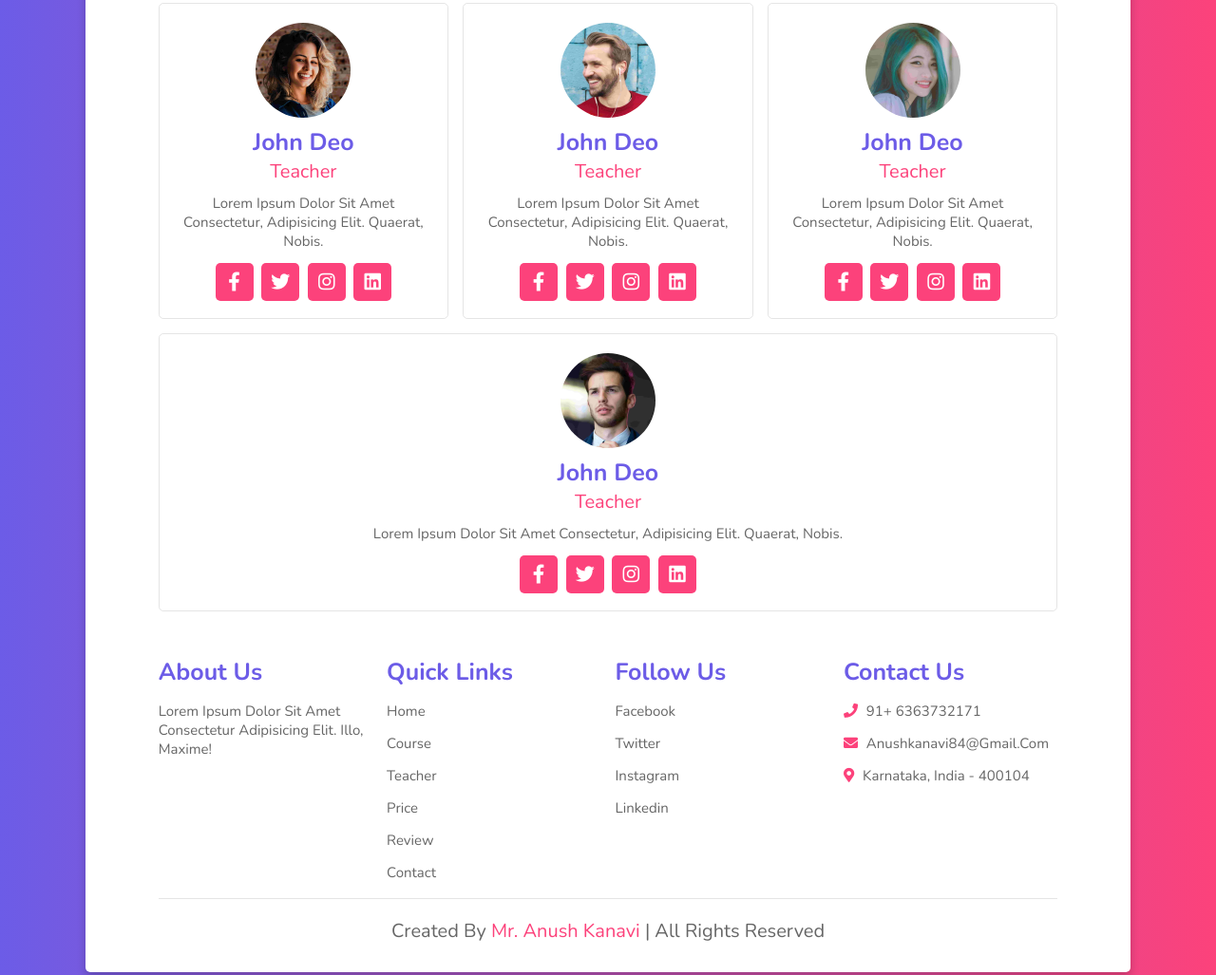
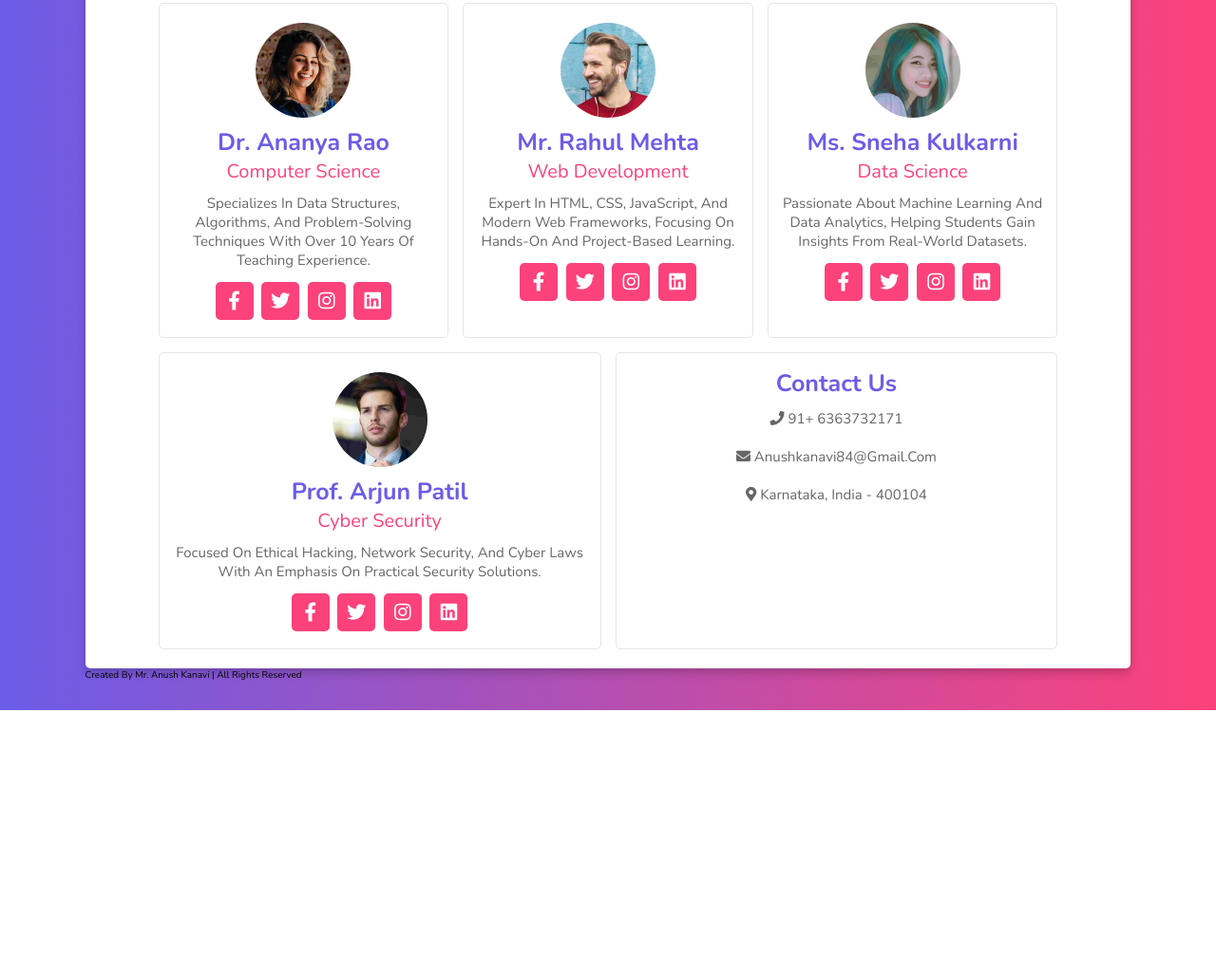
Before and after one commit to anushkanavi84-hash/EDC, a plain HTML site: page teacher.html in a window 1280 px wide. Shown: the part 201-1228 px from the top of the page at 95% size. After the commit the page ends 949 px from the top, so only its background shows below. Drawn offline with nearby package versions, Linux system fonts and the light colour scheme.

Commit message:
Update teacher.html

```diff
--- a/teacher.html
+++ b/teacher.html
@@ -41,9 +41,9 @@
 
     <div class="box">
     <img src="teacher-1.png" alt="">
-        <h3>john deo</h3>
-        <span>teacher</span>
-        <p>Lorem ipsum dolor sit amet consectetur, adipisicing elit. Quaerat, nobis.</p>
+    <h3>Dr. Ananya Rao</h3>
+    <span>Computer Science</span>
+    <p>Specializes in data structures, algorithms, and problem-solving techniques with over 10 years of teaching experience.</p>
     <div class="share">
         <a href="#" class="fab fa-facebook-f"></a>
         <a href="#" class="fab fa-twitter"></a>
@@ -54,9 +54,9 @@
 
 <div class="box">
     <img src="teacher-2.png" alt="">
-        <h3>john deo</h3>
-        <span>teacher</span>
-        <p>Lorem ipsum dolor sit amet consectetur, adipisicing elit. Quaerat, nobis.</p>
+    <h3>Mr. Rahul Mehta</h3>
+    <span>Web Development</span>
+    <p>Expert in HTML, CSS, JavaScript, and modern web frameworks, focusing on hands-on and project-based learning.</p>
     <div class="share">
         <a href="#" class="fab fa-facebook-f"></a>
         <a href="#" class="fab fa-twitter"></a>
@@ -67,9 +67,9 @@
 
 <div class="box">
     <img src="teacher-3.png" alt="">
-        <h3>john deo</h3>
-        <span>teacher</span>
-        <p>Lorem ipsum dolor sit amet consectetur, adipisicing elit. Quaerat, nobis.</p>
+    <h3>Ms. Sneha Kulkarni</h3>
+    <span>Data Science</span>
+    <p>Passionate about machine learning and data analytics, helping students gain insights from real-world datasets.</p>
     <div class="share">
         <a href="#" class="fab fa-facebook-f"></a>
         <a href="#" class="fab fa-twitter"></a>
@@ -80,9 +80,9 @@
 
 <div class="box">
     <img src="teacher-4.png" alt="">
-        <h3>john deo</h3>
-        <span>teacher</span>
-        <p>Lorem ipsum dolor sit amet consectetur, adipisicing elit. Quaerat, nobis.</p>
+    <h3>Prof. Arjun Patil</h3>
+    <span>Cyber Security</span>
+    <p>Focused on ethical hacking, network security, and cyber laws with an emphasis on practical security solutions.</p>
     <div class="share">
         <a href="#" class="fab fa-facebook-f"></a>
         <a href="#" class="fab fa-twitter"></a>
@@ -91,36 +91,6 @@
     </div>
 </div>
 
-</section>
-
-<!-- footer section  -->
-
-<section class="footer">
-
-    <div class="box-container">
-
-        <div class="box">
-            <h3>about us</h3>
-            <p>Lorem ipsum dolor sit amet consectetur adipisicing elit. Illo, maxime!</p>
-        </div>
-
-        <div class="box">
-            <h3>quick links</h3>
-            <a href="#">home</a>
-            <a href="#">course</a>
-            <a href="#">teacher</a>
-            <a href="#">price</a>
-            <a href="#">review</a>
-            <a href="#">contact</a>
-        </div>
-
-        <div class="box">
-            <h3>follow us</h3>
-            <a href="#">facebook</a>
-            <a href="#">twitter</a>
-            <a href="#">instagram</a>
-            <a href="#">linkedin</a>
-        </div>
 
         <div class="box">
             <h3>contact us</h3>
```
Lines whose indentation alone changed are shown as unchanged.
